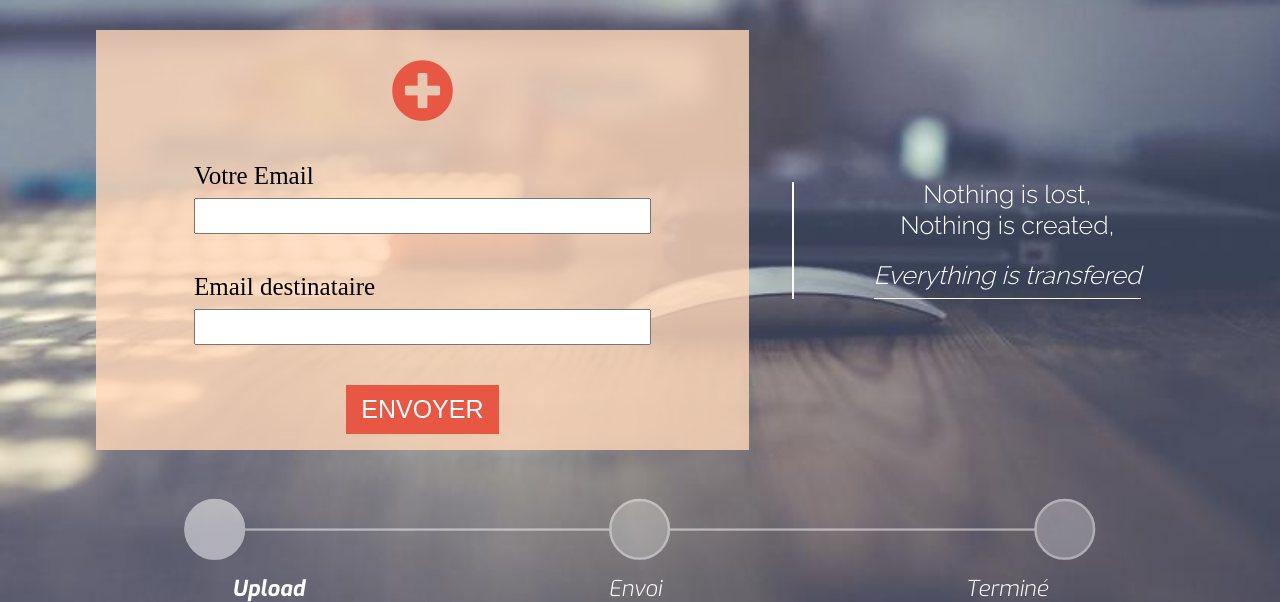
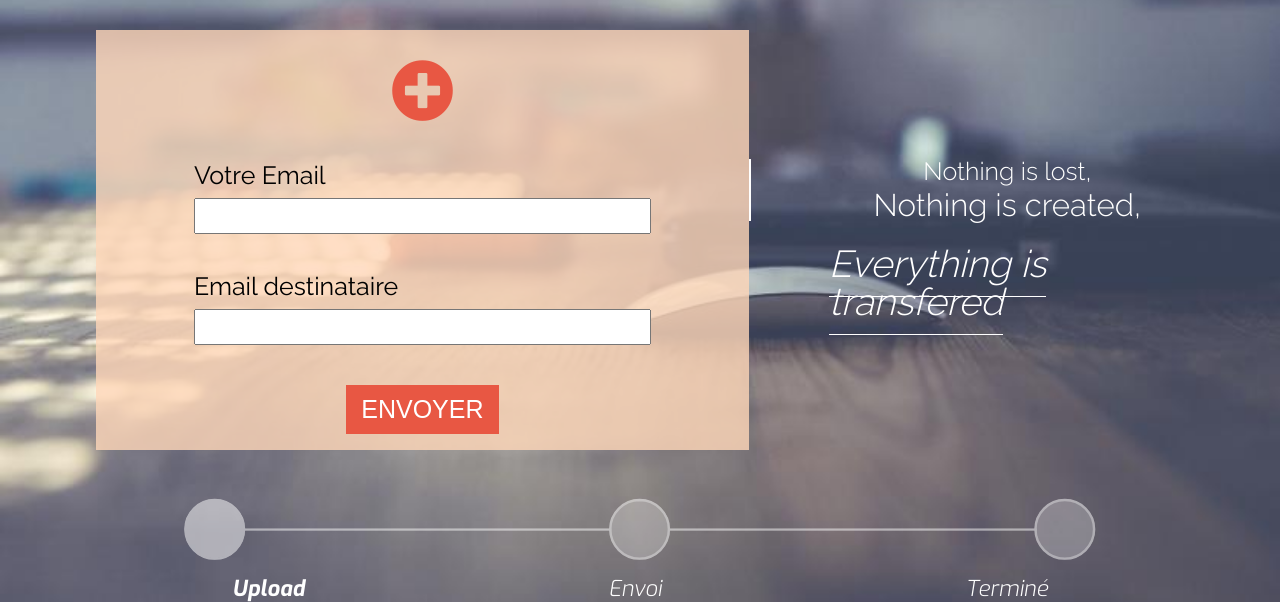
Before and after one commit to r0m21/wetransfer_like, a PHP site: the page made by app/view/Page/home.html.twig in a window 1280 px wide. Shown: the part 160-762 px from the top of the page. Run offline with PHP 8.4, Linux system fonts and the light colour scheme; the template is opened without the code that fills it, so the values that code supplies are empty; some libraries are stand-ins or nearby versions.

Commit message:
Modifations sur la home page

```diff
--- a/app/view/Page/home.html.twig
+++ b/app/view/Page/home.html.twig
@@ -17,12 +17,12 @@
         </div>
 
         <div class="d-flex column align-items-center mtb-40-20">
-            <label class="w70 fs-4 pb-10" for="expediteur" >Votre Email</label>
+            <label class="w70 fs-4 pb-10 raleway" for="expediteur" >Votre Email</label>
             <input class="w70 fs-3 p-5" type="text" name="expediteur" id="expediteur">
         </div>
 
         <div class="d-flex column align-items-center mtb-20-40">
-            <label class="w70 fs-4 pb-10" for="destinataire">Email destinataire</label>
+            <label class="w70 fs-4 pb-10 raleway" for="destinataire">Email destinataire</label>
             <input class="w70 fs-3 p-5" type="text" name="destinataire" id="destinataire">
         </div>
 
@@ -40,10 +40,12 @@
     </form>
 
     <div class="w40 d-flex column justify-content-center">
-        <div class="d-flex column align-self-center borderleft-1 mtb-30 pl-80">
-            <h5 class="fs-4 text-center white raleway fw-300">Nothing is lost,</h5>
-            <h5 class="fs-4 text-center white raleway fw-300 mt-6">Nothing is created,</h5>
-            <h4 class="borderbot-1 pb-10 mt-25 fs-4 italic white raleway fw-300">Everything is transfered</h4>
+        <div class="d-flex column align-self-center mtb-30">
+            <div class="d-flex column borderleft-1 pl-80">
+                <h5 class="fs-4 text-center white raleway fw-300">Nothing is lost,</h5>
+                <h5 class="fs-5 text-center white raleway fw-300 mt-6">Nothing is created,</h5>
+            </div>
+            <h4 class="mt-25 fs-6 italic white raleway fw-300 pl-80"><span class="borderbot-1 pb-10">Everything is transfered</span></h4>
         </div>
 
     </div>
--- a/assets/css/style.css
+++ b/assets/css/style.css
@@ -81,6 +81,8 @@ html,body{font-size:62.5%;}
 
     .fs-3{font-size: 3em;}
     .fs-4{font-size: 4em;}
+    .fs-5{font-size: 5em;}
+    .fs-6{font-size: 6em;}
     .fs-10{font-size: 10em;}
     .fs-28{font-size:1.8rem;}
     .fs-38{font-size:2.2rem;}
```
